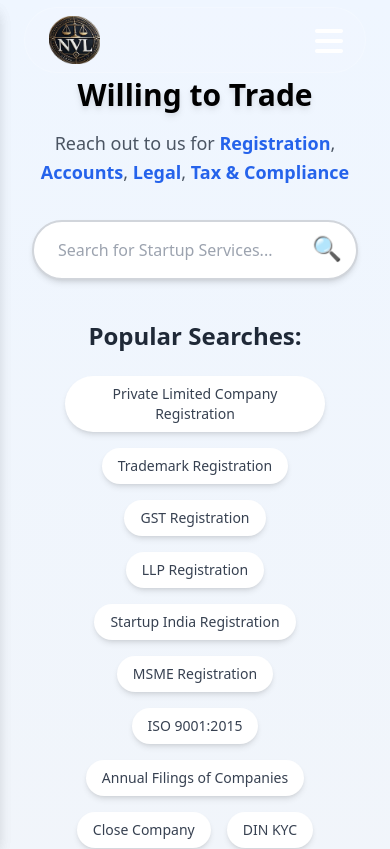
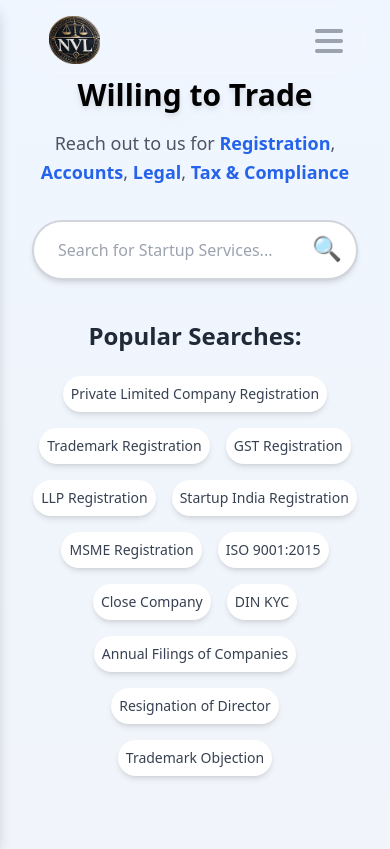
Before and after one commit to vikasrath/solocorp, a React (Vite) app in the folder frontend/: page / in a window 390 px wide. Shown: the top 849 px of the page. Built offline with nearby package versions, Linux system fonts and the light colour scheme.

Commit message:
make responsive hero section and navbar

```diff
--- a/frontend/src/Components/Hero Section/Herosection.jsx
+++ b/frontend/src/Components/Hero Section/Herosection.jsx
@@ -21,9 +21,9 @@ function Herosection() {
         "Startup India Registration",
         "MSME Registration",
         "ISO 9001:2015",
-        "Annual Filings of Companies",
         "Close Company",
         "DIN KYC",
+        "Annual Filings of Companies",
         "Resignation of Director",
         "Trademark Objection",
     ]
@@ -116,11 +116,11 @@ function Herosection() {
                   <h3 className="text-2xl font-semibold text-gray-800 mb-6">
                     Popular Searches:
                   </h3>
-                  <div className="flex flex-wrap w-[80%] justify-center items-center gap-4 mx-auto">
+                  <div className="flex flex-wrap  w-full lg:w-[80%] justify-center items-center gap-4 mx-auto">
                     {topSearches.map((item, index) => (
                       <span
                         key={index}
-                        className="bg-white text-gray-700 px-4 py-2 rounded-full shadow-md text-sm cursor-pointer hover:bg-blue-100 hover:text-blue-700 transition-all duration-300"
+                        className="bg-white text-gray-700 px-2 lg:px-4 py-2 rounded-full shadow-md text-sm cursor-pointer hover:bg-blue-100 hover:text-blue-700 transition-all duration-300"
                       >
                         {item}
                       </span>
--- a/frontend/src/Components/Navbar/Navbar.jsx
+++ b/frontend/src/Components/Navbar/Navbar.jsx
@@ -25,7 +25,7 @@ function Navbar() {
                         </div>
                         <div className='flex items-center justify-center sm:mr-3 md:mr-5'>
                             <button onClick={handelClick}>
-                                <i className='fa-solid fa-bars w-10 h-8 mt-1 text-white' style={{ fontSize: '2rem' }}></i>
+                                <i className='fa-solid fa-bars w-10 h-8 mt-1 text-gray-400' style={{ fontSize: '2rem' }}></i>
                             </button>
                         </div>
                     </div>
@@ -41,7 +41,7 @@ function Navbar() {
                         </a>
 
 
-                        <nav className="flex   justify-center items-center space-x-1 mx-14">
+                        <nav className="flex   justify-center items-center space-x-1 mx-14 lg:mx-0 xl:mx-14">
                             {navLinks.map((item) => (
                                 <div className="relative group" key={item}>
                                     <Link className="mr-5 hover:text-blue-600  font-semibold  cursor-pointer">
```
